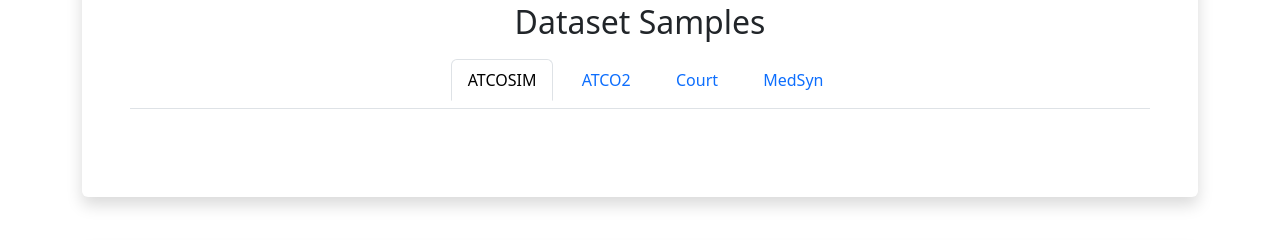
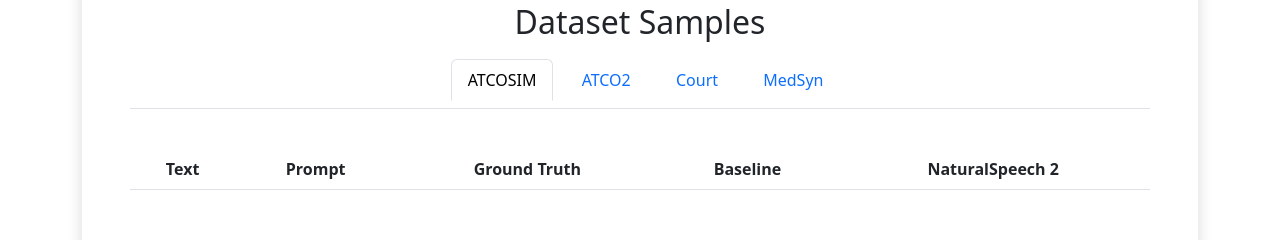
Before and after one commit to natsuooo/llm-asr-augmentation, a plain HTML site: page index.html in a window 1280 px wide. Shown: the part 1966-2206 px from the top of the page. Drawn offline with Linux system fonts and the light colour scheme; a script that the page names is missing.

Commit message:
Update index.html

```diff
--- a/index.html
+++ b/index.html
@@ -105,26 +105,78 @@
         <div class="tab-pane fade show active" id="atcosim" role="tabpanel">
             <!-- ↓今のATCOSIMサンプルtableをここに配置 -->
             <div class="table-responsive pt-3">
-                <!-- ...既存のATCOSIM table... -->
-            </div>
+			    <table class="table table-hover pt-2">
+			        <thead>
+			            <tr>
+			            <th style="text-align: center">Text</th>
+			            <th style="text-align: center">Prompt</th>
+			            <th style="text-align: center">Ground Truth</th>
+			            <th style="text-align: center">Baseline</th>
+			            <th style="text-align: center">NaturalSpeech 2</th>
+			            </tr>
+			        </thead>
+			        <tbody>
+			            <!-- ATCO2音声サンプル行 -->
+			        </tbody>
+			    </table>
+			</div>
         </div>
         <!-- ATCO2 Tab -->
         <div class="tab-pane fade" id="atco2" role="tabpanel">
             <div class="table-responsive pt-3">
-                <!-- ここにATCO2 samples table（ATCOSIMと同じ構造）を配置 -->
-            </div>
+			    <table class="table table-hover pt-2">
+			        <thead>
+			            <tr>
+			            <th style="text-align: center">Text</th>
+			            <th style="text-align: center">Prompt</th>
+			            <th style="text-align: center">Ground Truth</th>
+			            <th style="text-align: center">Baseline</th>
+			            <th style="text-align: center">NaturalSpeech 2</th>
+			            </tr>
+			        </thead>
+			        <tbody>
+			            <!-- ATCO2音声サンプル行 -->
+			        </tbody>
+			    </table>
+			</div>
         </div>
         <!-- Court Tab -->
         <div class="tab-pane fade" id="court" role="tabpanel">
             <div class="table-responsive pt-3">
-                <!-- ここにCourt samples tableを配置 -->
-            </div>
+			    <table class="table table-hover pt-2">
+			        <thead>
+			            <tr>
+			            <th style="text-align: center">Text</th>
+			            <th style="text-align: center">Prompt</th>
+			            <th style="text-align: center">Ground Truth</th>
+			            <th style="text-align: center">Baseline</th>
+			            <th style="text-align: center">NaturalSpeech 2</th>
+			            </tr>
+			        </thead>
+			        <tbody>
+			            <!-- ATCO2音声サンプル行 -->
+			        </tbody>
+			    </table>
+			</div>
         </div>
         <!-- MedSyn Tab -->
         <div class="tab-pane fade" id="medsyn" role="tabpanel">
             <div class="table-responsive pt-3">
-                <!-- ここにMedSyn samples tableを配置 -->
-            </div>
+			    <table class="table table-hover pt-2">
+			        <thead>
+			            <tr>
+			            <th style="text-align: center">Text</th>
+			            <th style="text-align: center">Prompt</th>
+			            <th style="text-align: center">Ground Truth</th>
+			            <th style="text-align: center">Baseline</th>
+			            <th style="text-align: center">NaturalSpeech 2</th>
+			            </tr>
+			        </thead>
+			        <tbody>
+			            <!-- ATCO2音声サンプル行 -->
+			        </tbody>
+			    </table>
+			</div>
         </div>
     </div>
 </div>
```
